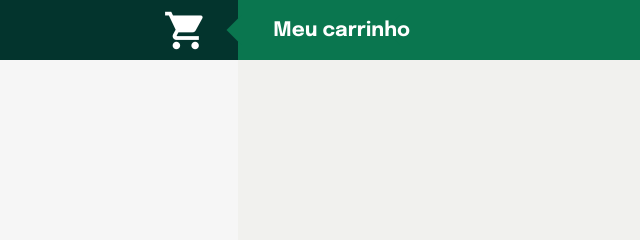
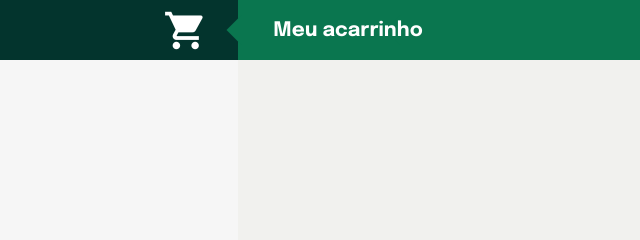
Before and after one commit to AlanoBurity/Market, a website: page index.html in a window 1280 px wide. Shown: the top 240 px of the page, 640-1280 px from the left. Drawn offline with Linux system fonts and the light colour scheme.

Commit message:
Primeiro projeto de Front End

```diff
--- a/index.html
+++ b/index.html
@@ -23,7 +23,7 @@
       </div>
       <i class="material-icons" style="font-size:45px;color:white">shopping_cart</i>
       <div class="container-cartTitle">
-        <span class="cart__title">Meu carrinho</span>
+        <span class="cart__title">Meu acarrinho</span>
       </div>
     </header>
     <section class="container">
```
